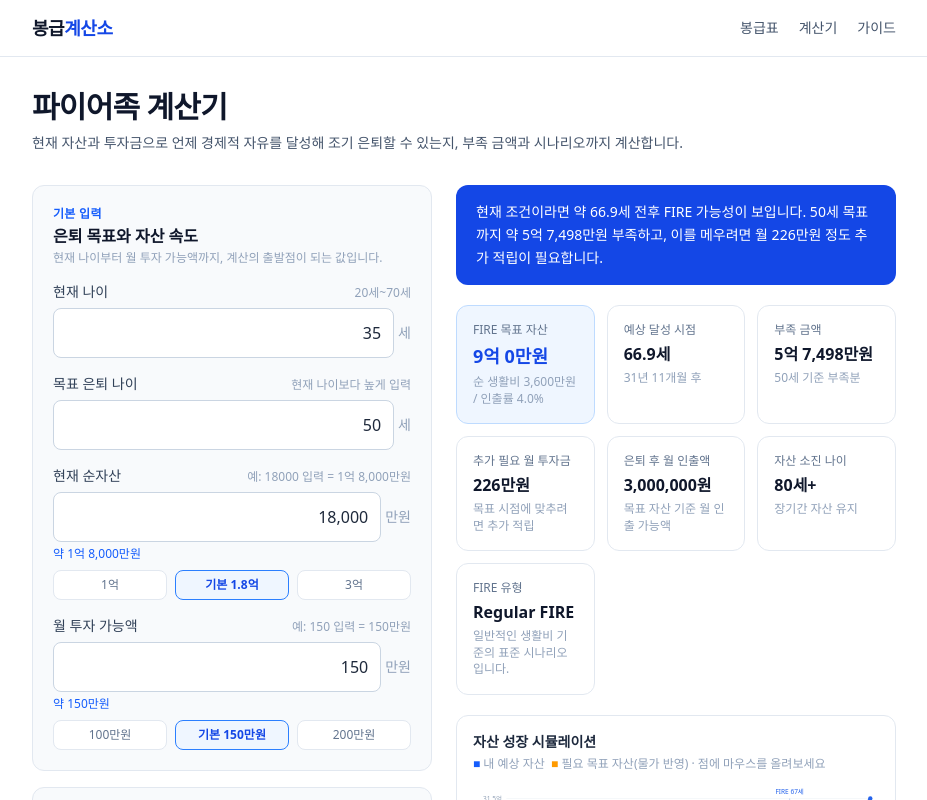
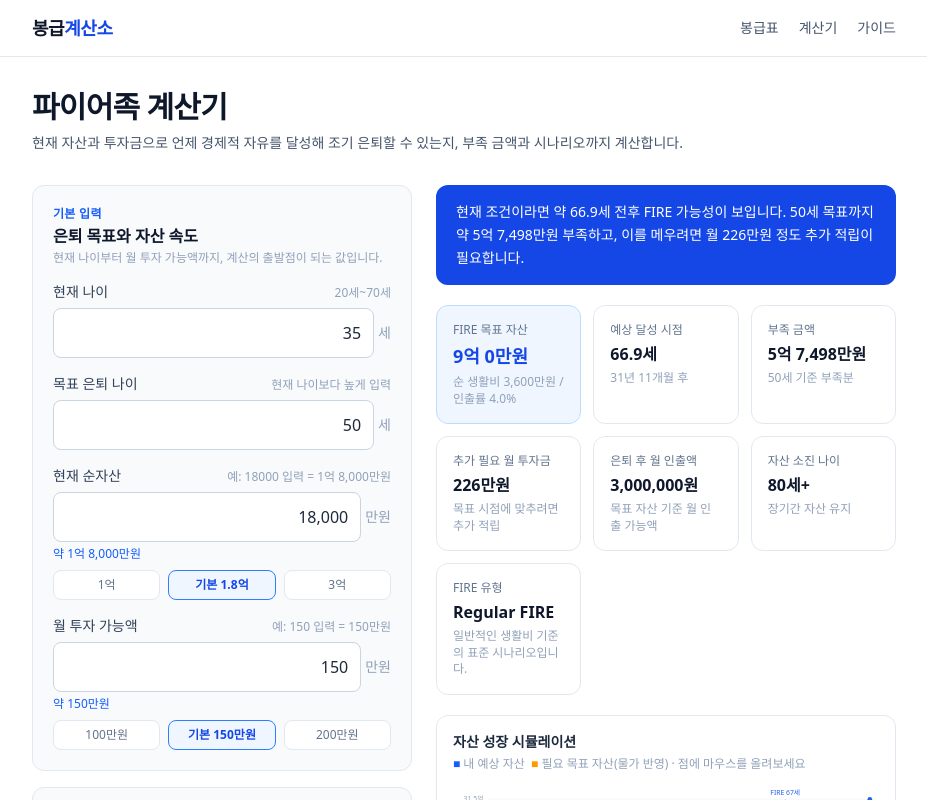
Before and after one commit to parkdane/pay-calc, a Next.js app: page /calc/fire in a window 1280 px wide. Shown: the top 800 px of the page, without its empty margins (176-1103 px from the left). Built offline with nearby package versions, Linux system fonts and the light colour scheme.

Commit message:
fire calculator: 겹침 버그 수정, 레이아웃 폭 확대

```diff
--- a/components/FireCalc.tsx
+++ b/components/FireCalc.tsx
@@ -205,8 +205,8 @@ export default function FireCalc() {
     : `현재 조건으로는 70년 내 목표 달성이 어렵습니다. 저축을 늘리거나 목표 지출을 줄여보세요.`;
 
   return (
-    <div className="mx-auto max-w-5xl">
-    <div className="grid gap-6 lg:grid-cols-[400px_1fr] lg:items-start">
+    <div className="mx-auto max-w-7xl">
+    <div className="grid gap-6 lg:grid-cols-[380px_1fr] lg:items-start">
       {/* ═══ 왼쪽: 입력 ═══ */}
       <div className="space-y-4">
         {/* 기본 입력 */}
@@ -420,9 +420,10 @@ export default function FireCalc() {
           </p>
         </div>
       </div>
+    </div>
 
-      {/* ═══ 하단 전체 폭 ═══ */}
-      <div className="space-y-6 lg:col-span-2">
+    {/* ═══ 하단 전체 폭 (grid 밖으로 분리 — sticky 오른쪽 컬럼과 겹치는 문제 방지) ═══ */}
+    <div className="mt-6 space-y-6">
       <section className="space-y-1.5 rounded-xl bg-slate-50 p-4 text-sm text-slate-600">
         <p className="font-semibold text-slate-800">파이어 넘버란?</p>
         <p>
@@ -435,7 +436,6 @@ export default function FireCalc() {
         ※ 물가를 반영한 실질 수익률 기준 추정치입니다. 실제 수익률은 매년 변동하며 세금·건강보험료는 반영하지
         않았습니다. 보수적 수익률(5~7%)로 함께 비교하는 것이 안전합니다.
       </p>
-      </div>
     </div>
   </div>
   );
```
Lines whose indentation alone changed are shown as unchanged.
